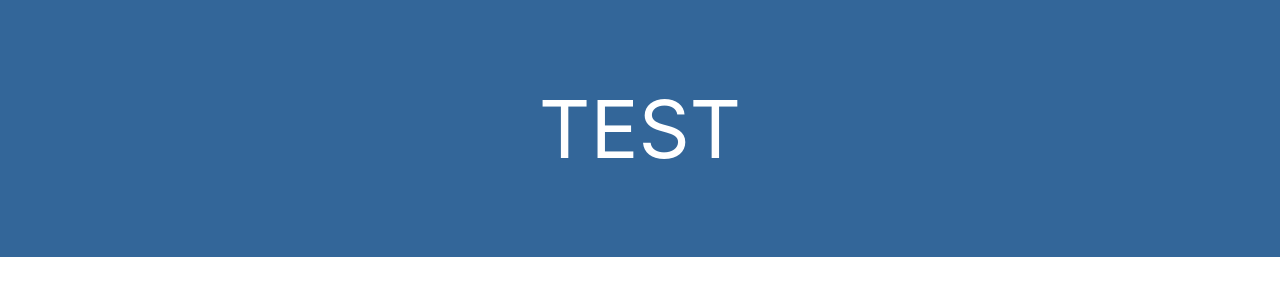
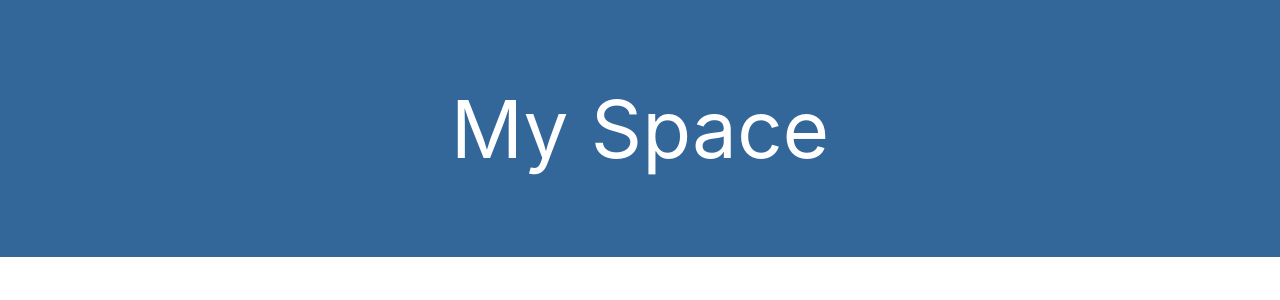
Before and after one commit to RainesG/rainesg.github.io, a React (Create React App) app: page / in a window 1280 px wide. Shown: the top 300 px of the page. Built offline with nearby package versions, Linux system fonts and the light colour scheme.

Commit message:
Modify file structure

```diff
--- a/public/index.html
+++ b/public/index.html
@@ -1,15 +1,11 @@
 <!DOCTYPE html>
 <html lang="en">
+
 <head>
   <meta charset="utf-8" />
-    <link rel="icon" href="%PUBLIC_URL%/favicon.ico" />
   <meta name="viewport" content="width=device-width, initial-scale=1" />
   <meta name="theme-color" content="#000000" />
-    <meta
-      name="description"
-      content="Web site created using create-react-app"
-    />
-    <link rel="apple-touch-icon" href="%PUBLIC_URL%/logo192.png" />
+  <meta name="description" content="My space" />
   <!--
       manifest.json provides metadata used when your web app is installed on a
       user's mobile device or desktop. See https://developers.google.com/web/fundamentals/web-app-manifest/
@@ -24,8 +20,9 @@
       work correctly both with client-side routing and a non-root public URL.
       Learn how to configure a non-root public URL by running `npm run build`.
     -->
-    <title>React App</title>
+  <title>MY SPACE</title>
 </head>
+
 <body>
   <noscript>You need to enable JavaScript to run this app.</noscript>
   <div id="root"></div>
@@ -40,4 +37,5 @@
       To create a production bundle, use `npm run build` or `yarn build`.
     -->
 </body>
+
 </html>
--- a/src/App.tsx
+++ /dev/null
@@ -1,11 +0,0 @@
-import { Header } from "./AppStyle";
-
-function App() {
-  return (
-    <div>
-      <Header> TEST </Header>
-    </div>
-  );
-}
-
-export default App;
--- /dev/null
+++ b/src/components/Header/index.tsx
@@ -0,0 +1,11 @@
+import { Header } from "./styledComponents";
+
+const PageHeader = () => {
+  return (
+    <div>
+      <Header> My Space </Header>
+    </div>
+  );
+};
+
+export default PageHeader;
--- a/src/index.tsx
+++ b/src/index.tsx
@@ -1,7 +1,7 @@
 import React from "react";
 import ReactDOM from "react-dom/client";
-import "./index.css";
-import App from "./App";
+import "./global.css";
+import HomePage from "./pages/HomePage";
 import reportWebVitals from "./reportWebVitals";
 
 const root = ReactDOM.createRoot(
@@ -9,7 +9,7 @@ const root = ReactDOM.createRoot(
 );
 root.render(
   <React.StrictMode>
-    <App />
+    <HomePage />
   </React.StrictMode>
 );
 
--- /dev/null
+++ b/src/pages/HomePage/index.tsx
@@ -0,0 +1,7 @@
+import PageHeader from "../../components/Header";
+
+const HomePage = () => {
+  return <PageHeader />;
+};
+
+export default HomePage;
```
Also changed, not shown: public/manifest.json, src/components/Header/styledComponents.tsx (renamed from src/AppStyle.tsx), src/global.css (renamed from src/index.css), 2 other files (tests, documents, lock files or other folders). Lines whose indentation alone changed are shown as unchanged.
